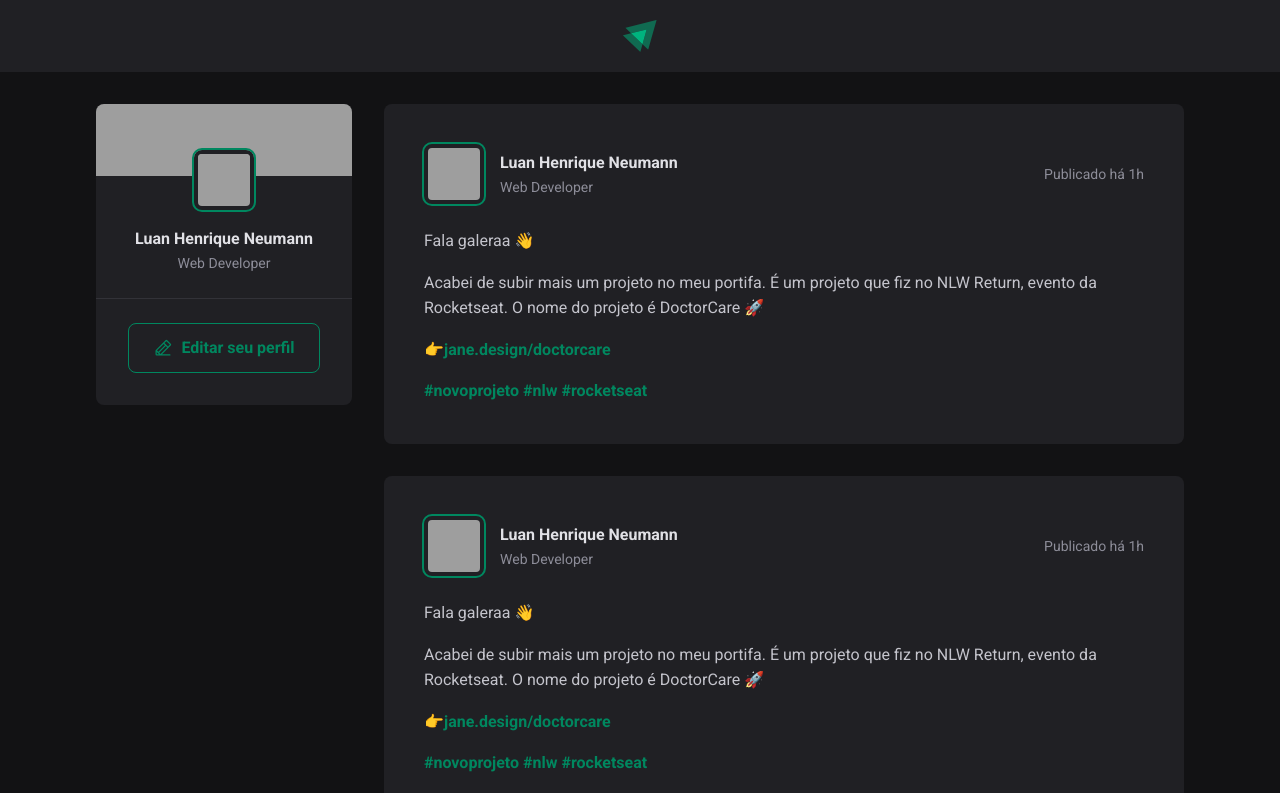
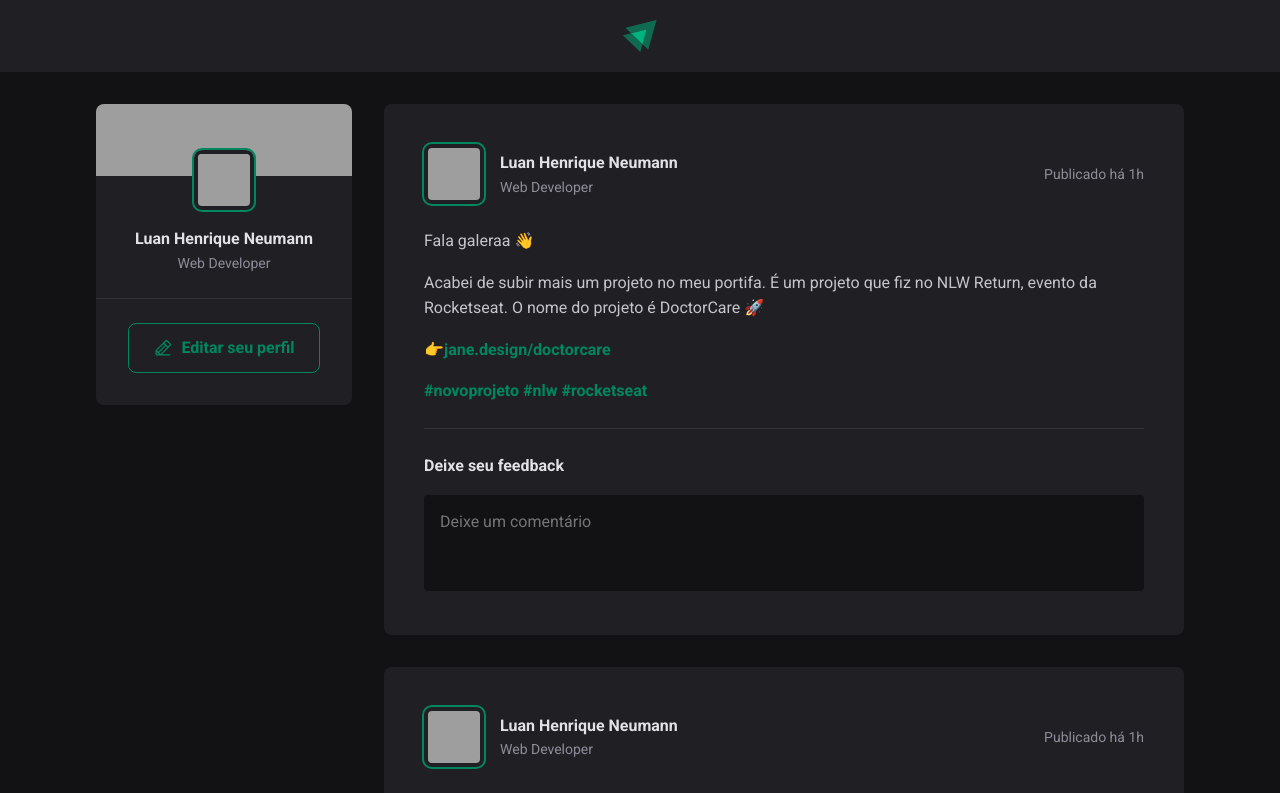
Before and after one commit to Luan-Neumann-Dev/IgniteFeed, a React (Vite) app: page / in a window 1280 px wide. Shown: the top 793 px of the page. Built offline with nearby package versions, Linux system fonts and the light colour scheme; grey boxes are pictures that could not be loaded.

Commit message:
feat: comment form

```diff
--- a/src/components/Post.jsx
+++ b/src/components/Post.jsx
@@ -26,6 +26,16 @@ export function Post() {
                     <a href="">#rocketseat </a>
                 </p>
             </div>
+
+            <form className={styles.commentForm}>
+                <strong>Deixe seu feedback</strong>
+
+                <textarea placeholder='Deixe um comentário'/>
+
+                <footer>
+                    <button type='submit'>Publicar</button>
+                </footer>
+            </form>
         </article>
     )
 }
--- a/src/components/Post.module.css
+++ b/src/components/Post.module.css
@@ -65,3 +65,55 @@
 .content a:hover {
     color: var(--green-300);
 }
+
+.commentForm {
+    width: 100%;
+    margin-top: 1.5rem;
+    padding-top: 1.5rem;
+    border-top: 1px solid var(--gray-600);
+}
+
+.commentForm > strong {
+    line-height: 1.6;
+    color: var(--gray-100);
+}
+
+.commentForm textarea {
+    width: 100%;
+    background: var(--gray-900);
+    border: 0;
+    resize: none;
+    height: 6rem;
+    padding: 1rem;
+    border-radius: 0.25rem;
+    color: var(--gray-100);
+    line-height: 1.4;
+    margin-top: 1rem;
+}
+
+.commentForm footer {
+    visibility: hidden;
+    max-height: 0;
+}
+
+.commentForm:focus-within footer {
+    visibility: visible;
+    max-height: none;
+}
+
+.commentForm button[type="submit"] {
+    padding: 1rem 1.5rem;
+    margin-top: 1rem;
+    border-radius: 8px;
+    background: var(--green-500);
+    border: 0;
+    color: var(--white);
+    font-weight: bold;
+    cursor: pointer;
+
+    transition: background-color 0.1s;
+}
+
+.commentForm button[type="submit"]:hover {
+    background: var(--green-300);
+}
```
